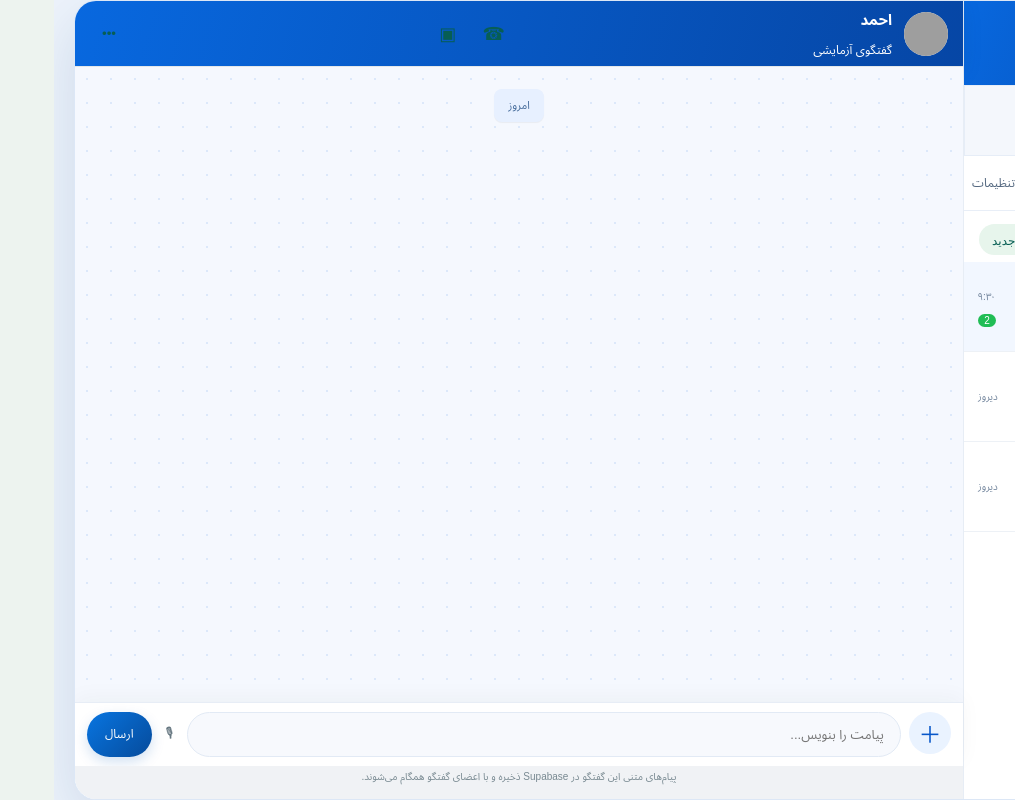
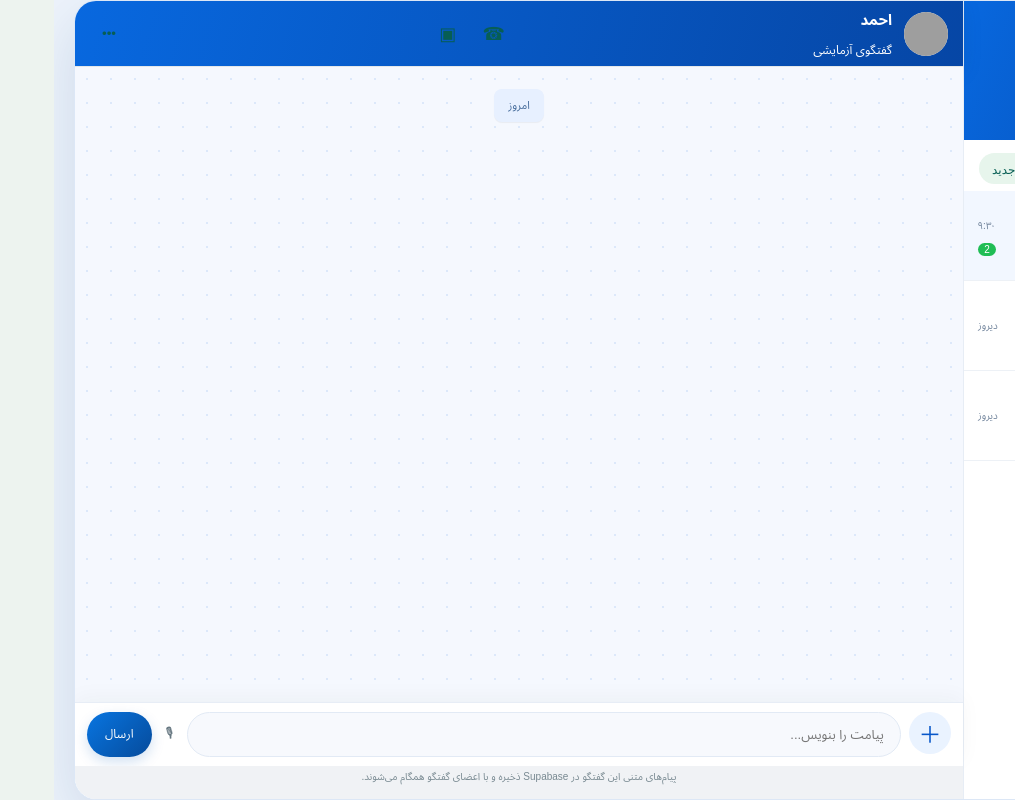
Before and after one commit to adrysmry027-blip/Afghan-Chat, a React (Vite) app: page / in a window 1280 px wide. Both pictures are taken after a click on the button "ورود مهمان و دیدن برنامه". Shown: the whole page, without its empty margins (265-1280 px from the left). Built offline with nearby package versions, Linux system fonts and the light colour scheme; grey boxes are pictures that could not be loaded.

Commit message:
Redesign Afghan Chat home header and navigation

```diff
--- a/src/App.jsx
+++ b/src/App.jsx
@@ -13,6 +13,7 @@ export default function App() {
   const [page, setPage] = useState("welcome");
   const [guestMode, setGuestMode] = useState(false);
   const [mobileChatOpen, setMobileChatOpen] = useState(false);
+  const [moreOpen, setMoreOpen] = useState(false);
   const [authUser, setAuthUser] = useState(null);
   const [authBusy, setAuthBusy] = useState(false);
 
@@ -512,17 +513,32 @@ export default function App() {
         </div>
       </section> : page === "google-login" ? <section className="welcome-screen" dir="rtl"><div className="welcome-card login-card"><button className="back-link" type="button" onClick={()=>setPage("welcome")}>← بازگشت</button><div className="google-g large">G</div><h1>ورود امن با گوگل</h1><p className="welcome-intro">برای ورود، حساب گوگل را در صفحهٔ رسمی انتخاب کن.</p><button className="send" type="button" disabled={authBusy} onClick={loginWithGoogle}>{authBusy ? "در حال اتصال..." : "ادامه با Google"}</button><p className="security-note">رمز جیمیل را در افغان‌چت وارد نکن؛ تأیید هویت در صفحهٔ رسمی گوگل انجام می‌شود.</p>{notice && <p className="notice">{notice}</p>}</div></section>: null}
       {!["welcome","google-login"].includes(page) && <aside className="sidebar">
-        <header className="brand"><div className="brand-mark"><img src="/afghan-chat-logo.svg" alt="لوگوی افغان چت" /></div><div><h1>افغان چت</h1><p>Afghan Chat</p></div></header>
-        <div className="profile"><button className="avatar self avatar-button" type="button" onClick={()=>avatarPicker.current?.click()}>{profileImage ? <img src={profileImage} alt="عکس پروفایل"/> : <img src="/afghan-chat-logo.svg" alt="عکس پروفایل افغان چت"/>}</button><input ref={avatarPicker} className="hidden-file" type="file" accept="image/jpeg,image/png,image/webp" onChange={uploadAvatar}/><div><strong>{displayName}</strong><span dir="ltr">@{username || "..."}</span></div></div>
-        <div className="side-actions">
-          <button className={page === "chats" ? "side-action active" : "side-action"} onClick={() => {setPage("chats");setMobileChatOpen(false);}}>گفتگوها</button>
-          <button className={page === "friends" ? "side-action active" : "side-action"} onClick={() => setPage("friends")}>دوستان</button>
-          <button className={page === "status" ? "side-action active" : "side-action"} onClick={() => setPage("status")}>وضعیت</button>
-          <button className={page === "calls" ? "side-action active" : "side-action"} onClick={() => setPage("calls")}>تماس‌ها</button>
-          <button className={page === "groups" ? "side-action active" : "side-action"} onClick={() => setPage("groups")}>گروه‌ها</button>
-          <button className={page === "account" ? "side-action active" : "side-action"} onClick={() => setPage("account")}>ورود</button>
-          <button className={page === "settings" ? "side-action active" : "side-action"} onClick={() => setPage("settings")}>تنظیمات</button>
-        </div>
+        <header className="brand">
+          <div className="brand-identity">
+            <div className="brand-mark"><img src="/afghan-chat-logo.svg" alt="لوگوی افغان چت" /></div>
+            <div><h1>افغان چت</h1><p>Afghan Chat</p></div>
+          </div>
+          <div className="brand-actions">
+            <button className="top-icon" type="button" aria-label="جستجوی دوستان" title="جستجو" onClick={()=>{setPage("friends");setMoreOpen(false);}}>⌕</button>
+            <button className="top-profile" type="button" onClick={()=>{setPage("settings");setMoreOpen(false);}} aria-label="پروفایل من">
+              <span className="top-avatar">{profileImage ? <img src={profileImage} alt=""/> : <img src="/afghan-chat-logo.svg" alt=""/>}</span>
+              <span className="top-profile-name">{displayName}</span>
+            </button>
+            <button className="top-icon top-more" type="button" aria-label="منوی بیشتر" aria-expanded={moreOpen} onClick={()=>setMoreOpen(v=>!v)}>⋮</button>
+          </div>
+          {moreOpen && <div className="top-menu" role="menu">
+            {[
+              ["گروه جدید","groups","👥"],["پیام همگانی جدید","groups","📣"],["دستگاه‌های متصل","settings","💻"],
+              ["پیام‌های ستاره‌دار","settings","⭐"],["تنظیمات","settings","⚙"],["پروفایل","settings","👤"],
+              ["حساب کاربری","account","🔐"],["حریم خصوصی","settings","🛡"],["امنیت","settings","🔒"],
+              ["اعلان‌ها","settings","🔔"],["تنظیمات گفتگوها","settings","💬"],["حافظه و مصرف اینترنت","settings","📦"],
+              ["زبان برنامه","settings","🌐"],["دعوت دوستان","friends","✉"],["راهنما و درباره افغان چت","settings","❔"]
+            ].map(([label,target,icon])=><button type="button" role="menuitem" key={label} onClick={()=>{setPage(target);setMoreOpen(false);setMobileChatOpen(false);}}>
+              <span>{icon}</span><b>{label}</b><i>‹</i>
+            </button>)}
+          </div>}
+          <input ref={avatarPicker} className="hidden-file" type="file" accept="image/jpeg,image/png,image/webp" onChange={uploadAvatar}/>
+        </header>
         {page === "chats" && <><div className="section-title"><span>گفتگوها</span><button className="new-message" type="button" onClick={()=>setPage("friends")}>＋ پیام جدید</button></div><nav className="chat-list" aria-label="گفتگوها">{conversations.map((chat) => <button className={active.id === chat.id ? "chat-item selected" : "chat-item"} key={chat.id} onClick={() => {setActive(chat);setMobileChatOpen(true);}}><div className={"avatar " + chat.color}>{chat.photo && <img src={chat.photo} alt={chat.name}/>}</div><div className="chat-copy"><strong>{chat.name}</strong><span>{chat.message}</span></div><div className="chat-meta"><time>{chat.time}</time>{chat.unread > 0 && <i>{chat.unread}</i>}</div></button>)}{conversations.length===0 && <p className="setting-hint">هنوز گفتگویی نداری؛ از بخش دوستان نام کاربری دوستت را جست‌وجو کن.</p>}</nav></>}
         <div className="sidebar-note">نسخهٔ آزمایشی افغان چت</div>
       </aside>}
@@ -592,10 +608,10 @@ export default function App() {
         <button onClick={()=>setPage("settings")}><span>⚙️</span><strong>تنظیمات</strong><small>حریم خصوصی و ظاهر برنامه</small><b>‹</b></button>
       </div></section>}
       <nav className="mobile-bottom-nav" aria-label="منوی اصلی">
-        <button className={["chats","friends","groups","account"].includes(page)?"active":""} onClick={()=>{setPage("chats");setMobileChatOpen(false);}}><span>☷</span><b>گفتگوها</b></button>
+        <button className={page==="chats"?"active":""} onClick={()=>{setPage("chats");setMobileChatOpen(false);}}><span>☷</span><b>گفتگوها</b></button>
+        <button className={page==="friends"?"active":""} onClick={()=>{setPage("friends");setMobileChatOpen(false);}}><span>♙</span><b>دوستان</b></button>
         <button className={page==="status"?"active":""} onClick={()=>{setPage("status");setMobileChatOpen(false);}}><span>◉</span><b>وضعیت</b></button>
         <button className={page==="calls"?"active":""} onClick={()=>{setPage("calls");setMobileChatOpen(false);}}><span>☎</span><b>تماس‌ها</b></button>
-        <button className={["more","settings"].includes(page)?"active":""} onClick={()=>{setPage("more");setMobileChatOpen(false);}}><span>☰</span><b>بیشتر</b></button>
       </nav>
       {callSession && <CallScreen session={callSession} onClose={() => setCallSession(null)} />}
     </main>
```
